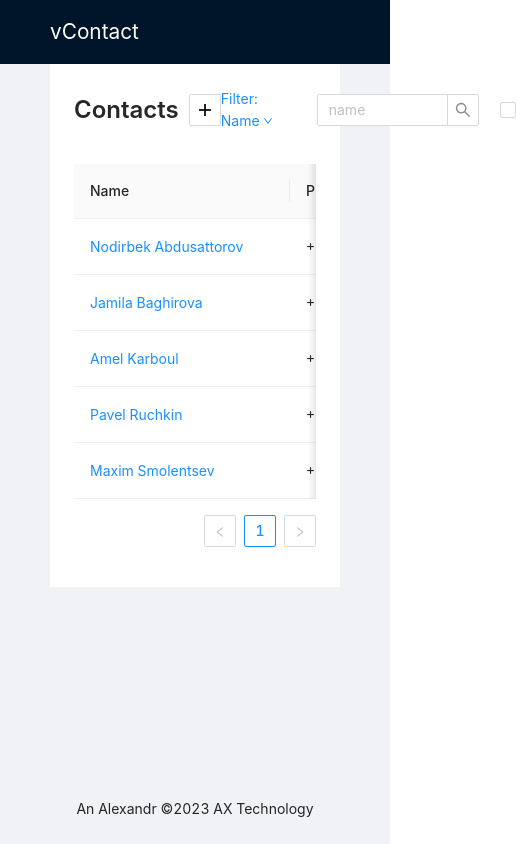
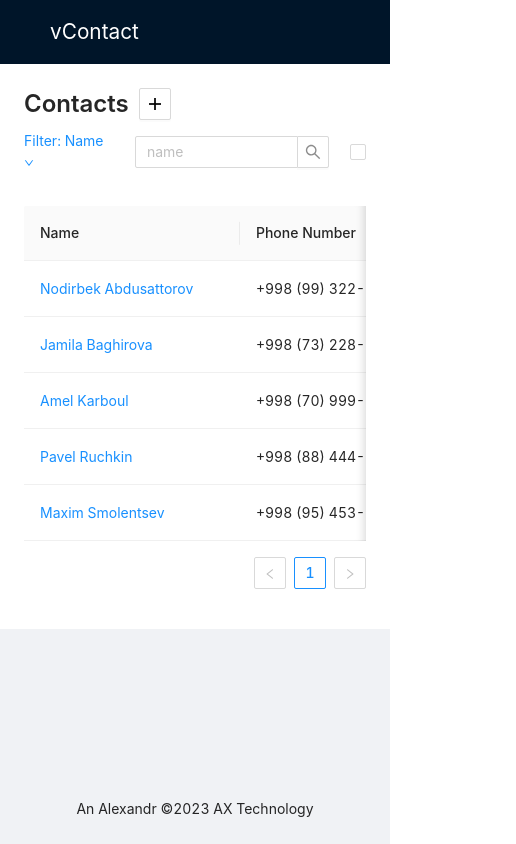
Before and after one commit to Alex13an/vContact, a Vue app: page / in a window 390 px wide. Shown: the whole page, 516 px wide, since content can reach past the window. Built offline with nearby package versions, Linux system fonts and the light colour scheme.

Commit message:
more adaptivity for small screens

```diff
--- a/src/App.vue
+++ b/src/App.vue
@@ -8,7 +8,7 @@ import { Layout, LayoutHeader, LayoutContent, LayoutFooter } from "ant-design-vu
     <LayoutHeader>
       <RouterLink class="title" to="/">vContact</RouterLink>
     </LayoutHeader>
-    <LayoutContent style="padding: 0 50px">
+    <LayoutContent class="content">
       <div :style="{ background: '#fff', padding: '24px', minHeight: '280px' }">
         <RouterView />
       </div>
@@ -26,4 +26,14 @@ import { Layout, LayoutHeader, LayoutContent, LayoutFooter } from "ant-design-vu
 .layout {
   min-height: 100vh;
 }
+
+.content {
+  padding: 0 50px;
+}
+
+@media only screen and (max-width: 600px) {
+  .content {
+    padding: 0;
+  }
+}
 </style>
--- a/src/views/HomeView.vue
+++ b/src/views/HomeView.vue
@@ -39,7 +39,7 @@ onMounted(() => {
 
 <template>
   <div>
-    <div style="display: flex; align-items: center; justify-content: space-between">
+    <div class="filters">
       <HomeTitle />
       <FilterInput />
     </div>
@@ -70,4 +70,17 @@ onMounted(() => {
     </Table>
   </div>
 </template>
-<style lang="scss" scoped></style>
+<style lang="scss" scoped>
+.filters {
+  display: flex;
+  align-items: center;
+  justify-content: space-between;
+}
+@media only screen and (max-width: 600px) {
+  .filters {
+    flex-direction: column;
+    align-items: start;
+    gap: 10px;
+  }
+}
+</style>
```
